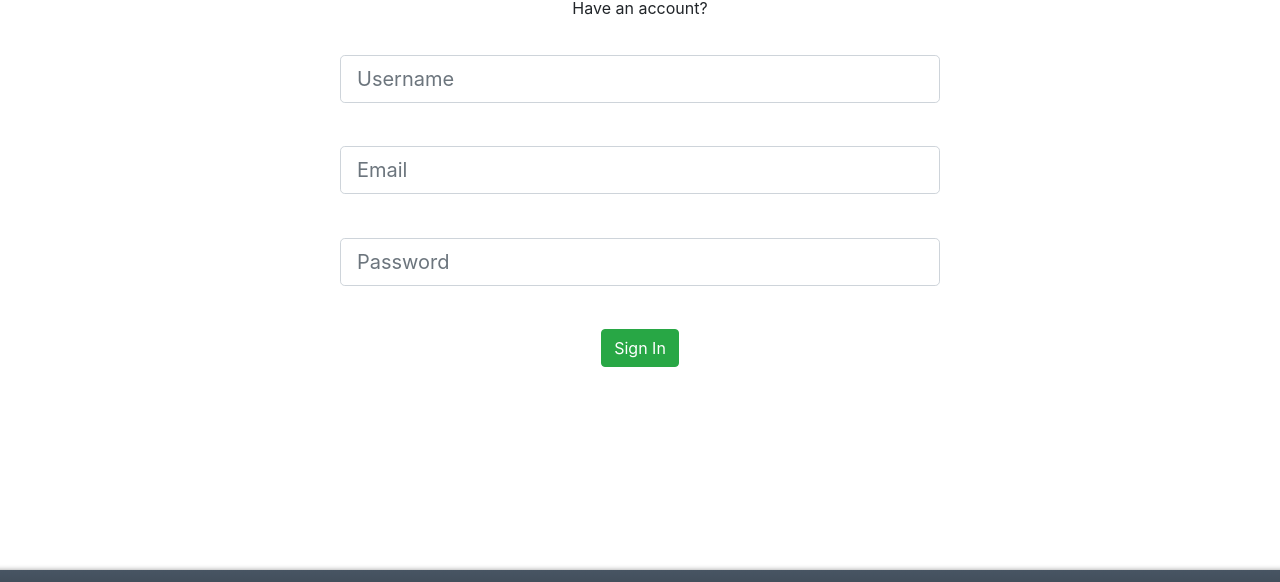
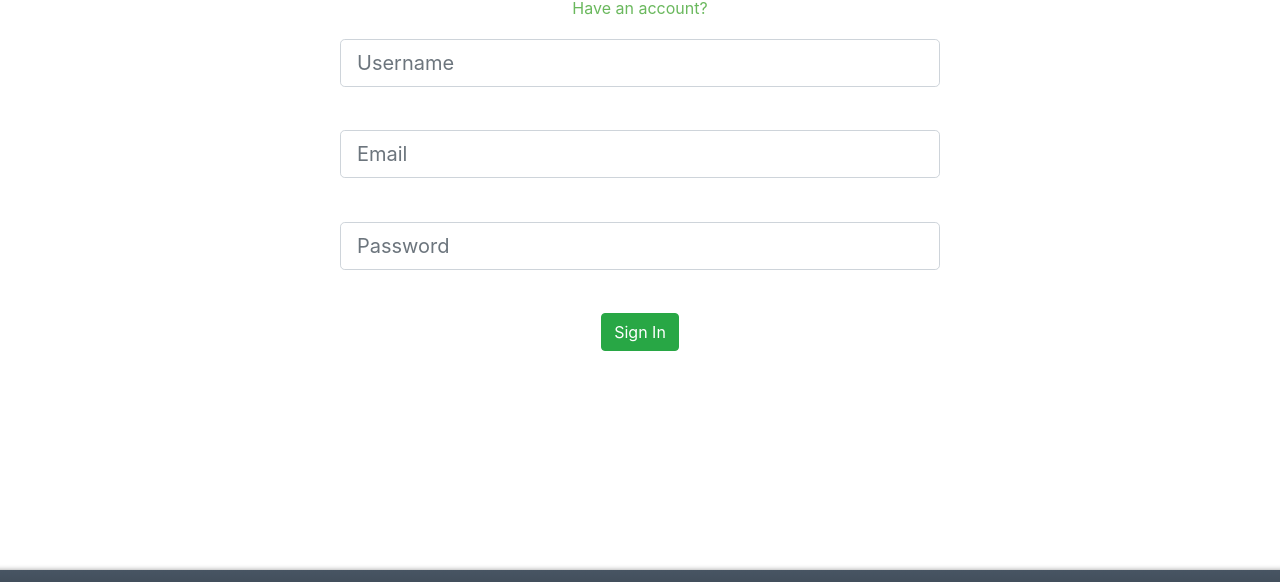
Before and after one commit to anupamroy8/conduit-react, a React app: page /register in a window 1280 px wide. Shown: the part 164-746 px from the top of the page. Built offline with nearby package versions, Linux system fonts and the light colour scheme.

```diff
--- a/src/components/App.js
+++ b/src/components/App.js
@@ -1,6 +1,5 @@
 import React from "react";
 import Header from "./Header";
-import Hero from "./Hero";
 import Footer from "./Footer";
 import Articles from "./Articles";
 import Signin from "./Signin";
--- a/src/components/Signin.js
+++ b/src/components/Signin.js
@@ -1,11 +1,12 @@
 import React from "react";
+import {Link} from "react-router-dom"
 
 function Signin() {
   return (
     <>
       <div className="center ">
         <h1>Sign In</h1>
-        <p>Need an account?</p>
+        <Link to="/register" className="textcolor">Need an account?</Link>
         <form className="signinform formcontainer">
           <input type="text" className="form-control form-control-lg" placeholder="Email" />
           <br />
--- a/src/components/Signup.js
+++ b/src/components/Signup.js
@@ -1,17 +1,32 @@
 import React from "react";
+import {Link} from "react-router-dom";
 
 function Signup() {
   return (
     <>
       <div className="center">
         <h1>Sign Up</h1>
-        <p>Have an account?</p>
+        <Link to="/login" className="textcolor">
+          Have an account?
+        </Link>
         <form className="signinform formcontainer">
-          <input type="text" className="form-control form-control-lg" placeholder="Username" />
+          <input
+            type="text"
+            className="form-control form-control-lg"
+            placeholder="Username"
+          />
           <br />
-          <input type="text" className="form-control form-control-lg" placeholder="Email" />
+          <input
+            type="text"
+            className="form-control form-control-lg"
+            placeholder="Email"
+          />
           <br />
-          <input type="text" className="form-control form-control-lg" placeholder="Password" />
+          <input
+            type="text"
+            className="form-control form-control-lg"
+            placeholder="Password"
+          />
           <br />
           <input className="btn btn-success" type="submit" value="Sign In" />
         </form>
--- a/src/style.css
+++ b/src/style.css
@@ -8,6 +8,7 @@
 a {
   color: #000000;
   cursor: pointer;
+  text-decoration: none !important;
 }
 
 .hero {
@@ -146,7 +147,9 @@
 input {
     margin-top: 1.2rem;
 }
-
+.textcolor{
+  color: #6ab85d;
+}
 /* Footer */
 .footer {
   font-size: 1.5rem;
```
